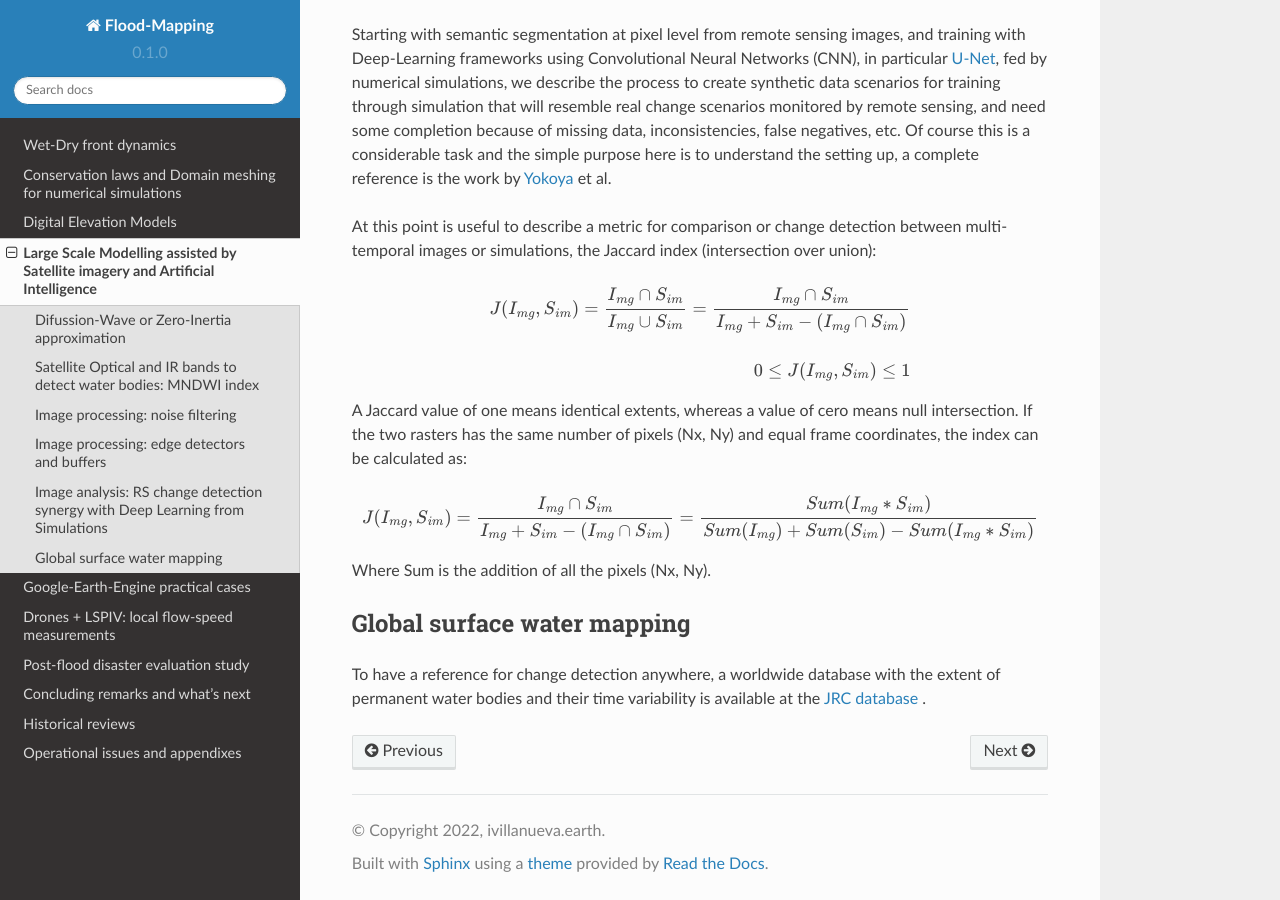
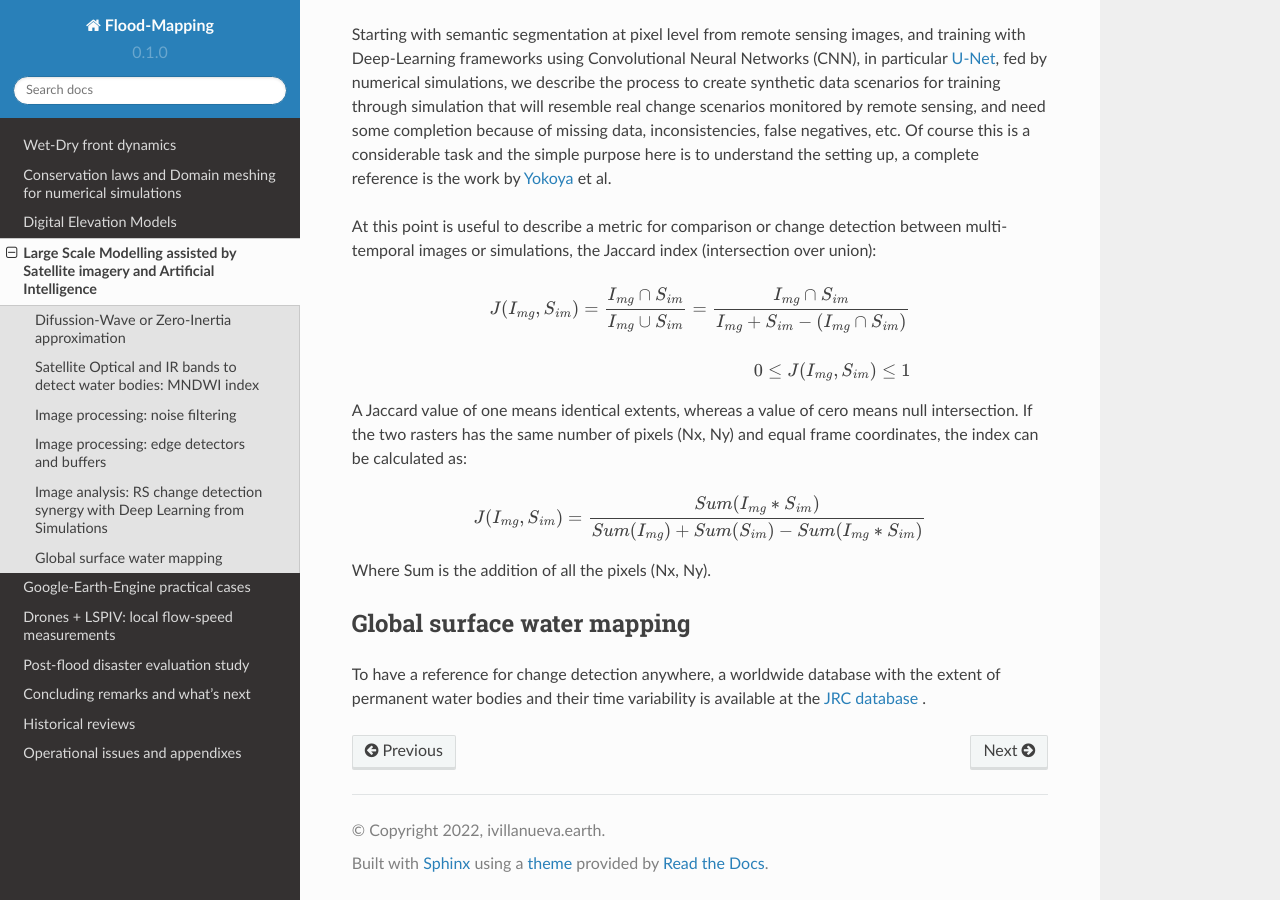
Before and after one commit to ivillamadrid/FloodMapping, a Sphinx documentation site: the page built from docs/source/lsm.rst, in a window 1280 px wide and 900 px high, scrolled down 3061 px. Built offline with Sphinx 7.4.7 and the Read the Docs theme 2.0.0, drawn with Linux system fonts in a browser that asks for light colours.

Commit message:
Update lsm.rst

```diff
--- a/docs/source/lsm.rst
+++ b/docs/source/lsm.rst
@@ -145,7 +145,7 @@ If the two rasters has the same number of pixels (Nx, Ny) and equal frame coordi
 
 .. math::
 
-  J(I_{mg}, S_{im}) = \frac{I_{mg} \cap S_{im}}{I_{mg} + S_{im} -(I_{mg} \cap S_{im})} = \frac{Sum(I_{mg}*S_{im})} {Sum(I_{mg})+Sum(S_{im})-Sum(I_{mg}*S_{im})}
+  J(I_{mg}, S_{im})  = \frac{Sum(I_{mg}*S_{im})} {Sum(I_{mg})+Sum(S_{im})-Sum(I_{mg}*S_{im})}
 
 Where Sum is the addition of all the pixels (Nx, Ny).
 
```
